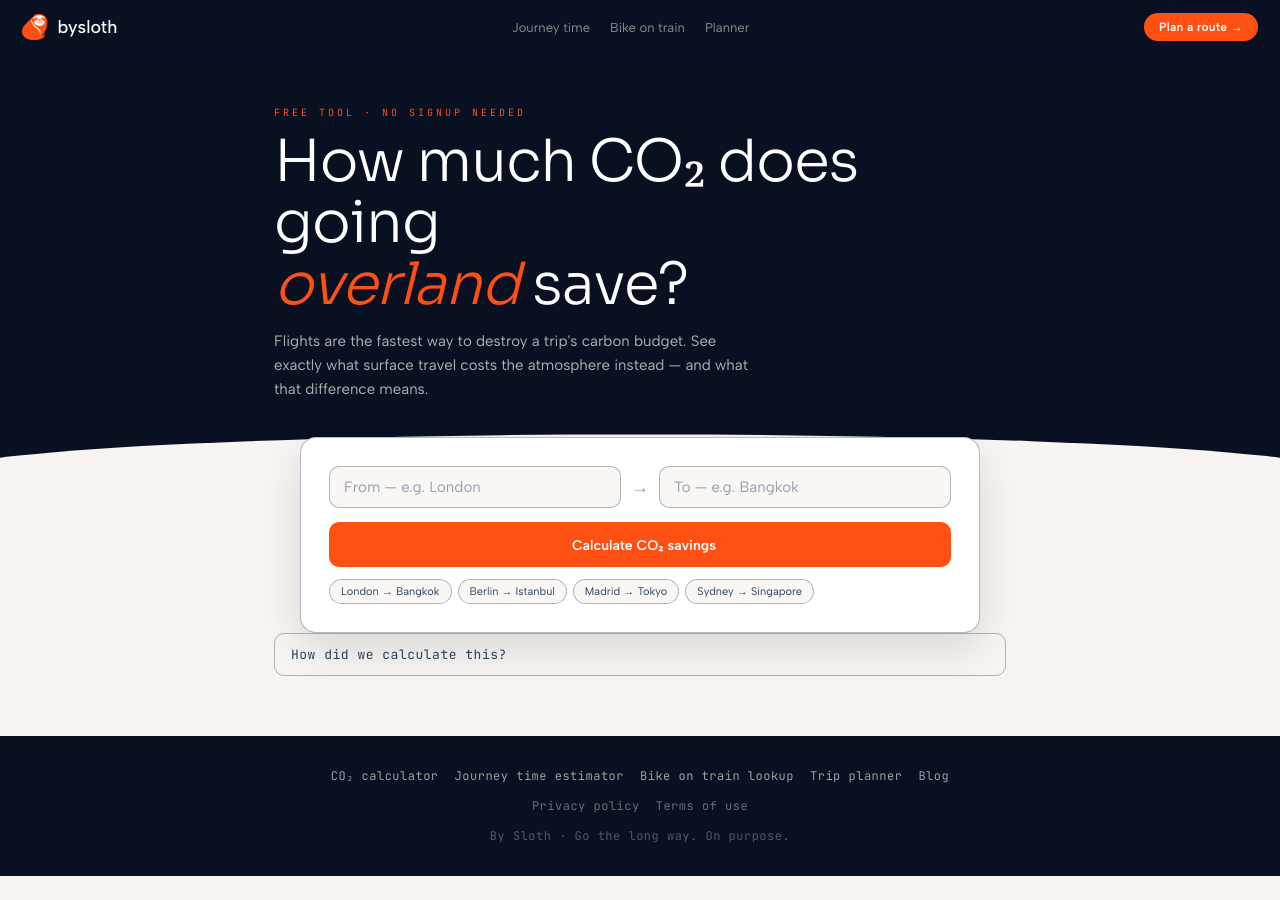
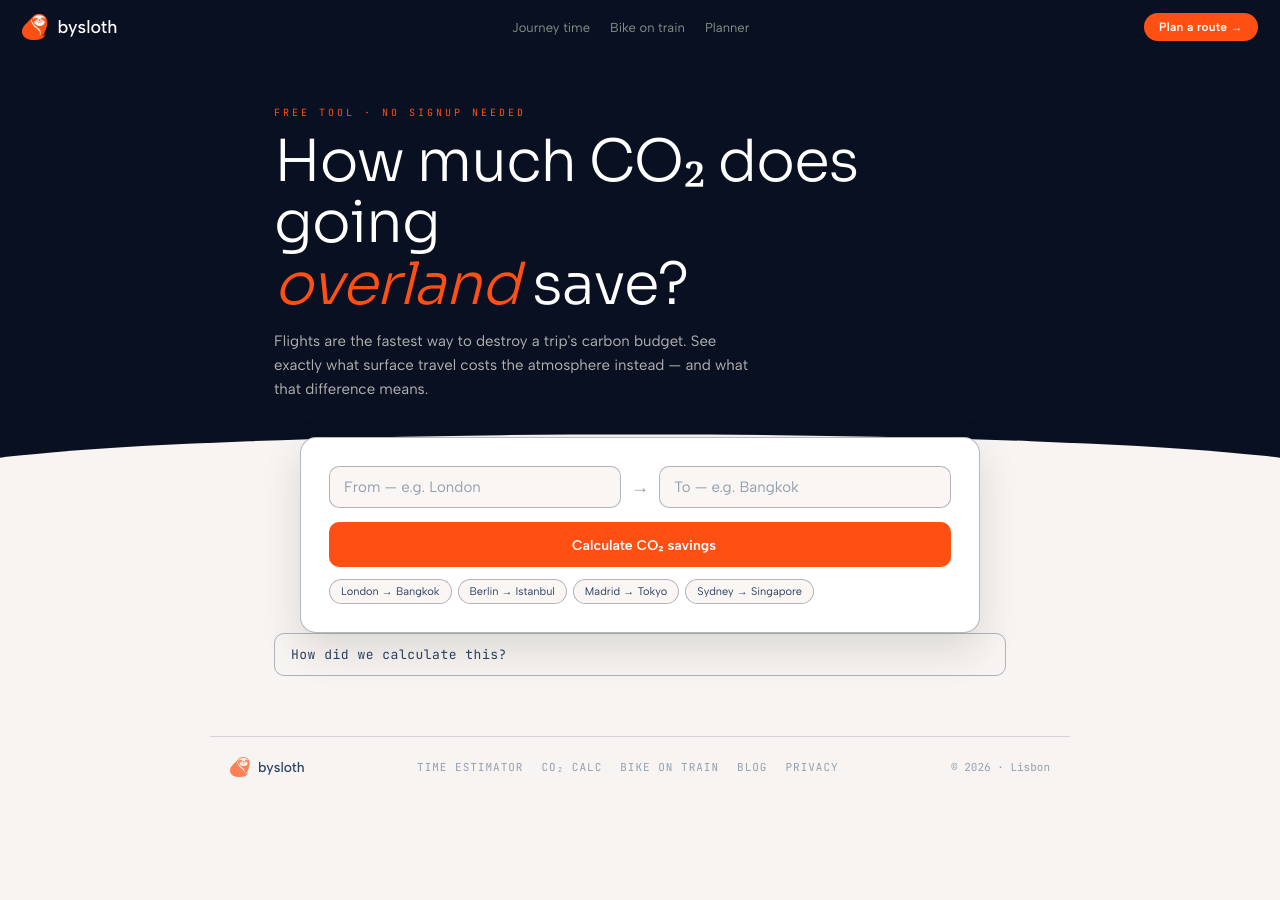
Before and after one commit to srohan8/slw-travel, a Jekyll site: the page carbon/index.html, which Jekyll copies as it is, in a window 1280 px wide. Built offline with Jekyll 4.4.1, drawn with Linux system fonts in a browser that asks for light colours.

Commit message:
Unify footer style across all pages + landing page tools section
- Replace dark dusk footer with light border-top footer on all tool pages (how-long, carbon, bike-on-train), blog index, and blog post layout
- Add bysloth logo + nav links + © 2026 · Lisbon to every footer
- Add free tools section (3 tool cards) to landing page
- Update landing page footer links to include all tools
- © 2025 → © 2026 on landing page

Co-Authored-By: Claude Sonnet 4.6 <noreply@anthropic.com>

```diff
--- a/carbon/index.html
+++ b/carbon/index.html
@@ -124,15 +124,15 @@ a:hover{text-decoration:underline}
 .meth-body th{font-family:var(--mono);font-size:10px;letter-spacing:1px;text-transform:uppercase;color:var(--text3)}
 
 /* Footer */
-.footer{background:var(--dusk);padding:32px 24px;font-size:12px;font-family:var(--mono);letter-spacing:0.5px}
-.footer-inner{max-width:960px;margin:0 auto;display:flex;flex-direction:column;gap:14px;align-items:center;text-align:center}
-.footer-tools{display:flex;flex-wrap:wrap;gap:16px;justify-content:center}
-.footer-tools a{color:rgba(212,227,204,0.7);text-decoration:none;transition:color .2s}
-.footer-tools a:hover{color:var(--cream)}
-.footer-policy{display:flex;gap:16px;justify-content:center}
-.footer-policy a{color:rgba(212,227,204,0.45);text-decoration:none;transition:color .2s}
-.footer-policy a:hover{color:rgba(212,227,204,0.8)}
-.footer-copy{color:rgba(212,227,204,0.35)}
+.footer{max-width:860px;margin:32px auto 0;padding:20px 1.25rem 48px;border-top:0.5px solid var(--border)}
+.footer-inner{display:flex;justify-content:space-between;align-items:center;flex-wrap:wrap;gap:12px}
+.footer-logo{display:flex;align-items:center;gap:7px;text-decoration:none}
+.footer-logo img{height:20px;opacity:0.7}
+.footer-logo-text{font-size:14px;font-weight:500;color:var(--text2);font-family:var(--body)}
+.footer-links{display:flex;gap:18px;flex-wrap:wrap}
+.footer-links a{font-family:var(--mono);font-size:11px;letter-spacing:1px;text-transform:uppercase;color:var(--text3);text-decoration:none;transition:color .2s}
+.footer-links a:hover{color:var(--text2)}
+.footer-copy{font-family:var(--mono);font-size:11px;color:var(--text3)}
 </style>
 </head>
 <body>
@@ -259,18 +259,18 @@ a:hover{text-decoration:underline}
 <!-- Footer -->
 <footer class="footer">
   <div class="footer-inner">
-    <div class="footer-tools">
-      <a href="/carbon">CO₂ calculator</a>
-      <a href="/how-long">Journey time estimator</a>
-      <a href="/bike-on-train">Bike on train lookup</a>
-      <a href="/app">Trip planner</a>
-      <a href="/blog">Blog</a>
-    </div>
-    <div class="footer-policy">
-      <a href="/privacy">Privacy policy</a>
-      <a href="/terms">Terms of use</a>
-    </div>
-    <div class="footer-copy">By Sloth · Go the long way. On purpose.</div>
+    <a class="footer-logo" href="/">
+      <img src="/public/bysloth.png" alt="bysloth"/>
+      <span class="footer-logo-text">bysloth</span>
+    </a>
+    <nav class="footer-links">
+      <a href="/how-long">Time estimator</a>
+      <a href="/carbon">CO₂ calc</a>
+      <a href="/bike-on-train">Bike on train</a>
+      <a href="/blog/">Blog</a>
+      <a href="/privacy/">Privacy</a>
+    </nav>
+    <span class="footer-copy">© 2026 · Lisbon</span>
   </div>
 </footer>
 
```
Also changed, not shown: _layouts/post.html (+21 -19 lines), bike-on-train/index.html (+21 -20 lines), blog/index.html (+21 -20 lines), how-long/index.html (+21 -20 lines), index.html (+47 -3 lines).
